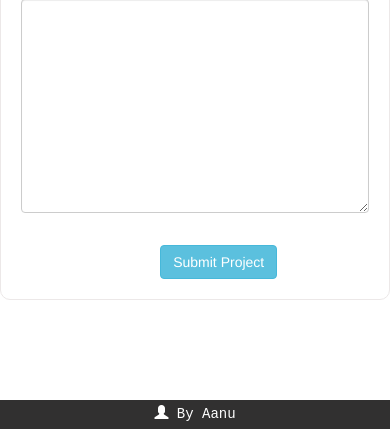
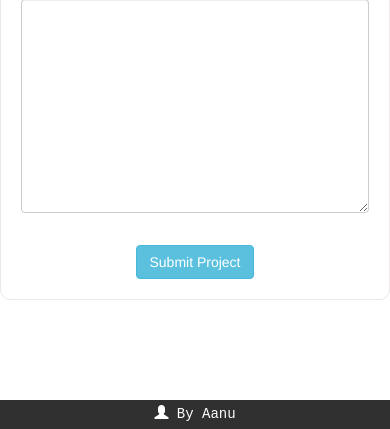
Before and after one commit to aanu1143/BuildWithX, a Django app: page /new_project/ in a window 390 px wide. Shown: the part 741-1170 px from the top of the page. Run offline with Django 3.2, Linux system fonts and the light colour scheme; the visitor is signed in with stand-in values (Sample User, id 1); data that the repository does not hold is empty; some libraries are stand-ins or nearby versions.

Commit message:
responsive

```diff
--- a/static/css/base.css
+++ b/static/css/base.css
@@ -318,7 +318,6 @@ div.content {
     padding: 20px;
 }
 .loginform button {
-    margin-left: 40%;
     margin-top: 5%;
 }
 
@@ -393,7 +392,6 @@ a:hover {
 .project_container{
     display: flex;
     flex-wrap: wrap;
-    margin:20px;
     justify-content: center;
     width:100%;
 }
--- a/templates/project_new.html
+++ b/templates/project_new.html
@@ -9,7 +9,9 @@
         <form method="post" enctype="multipart/form-data" class="loginform">
             {% csrf_token %}
             {{form|crispy}}
-            <button class="btn btn-info ml-2" type="submit">Submit Project</button>
+            <div style="display: flex; justify-content: center;">
+                <button class="btn btn-info ml-2" type="submit">Submit Project</button>
+            </div>
         </form>
     </div>
 </div>
```
